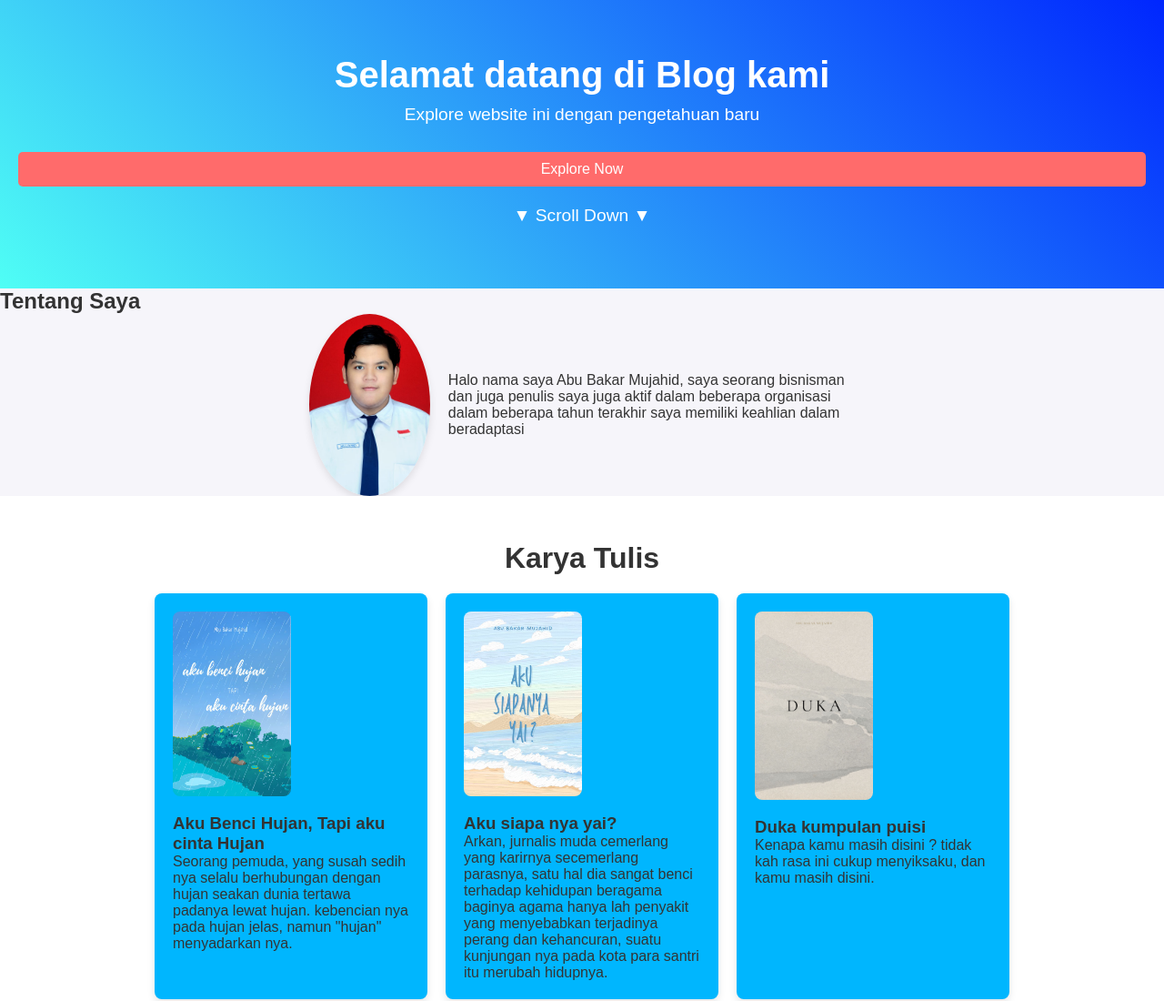
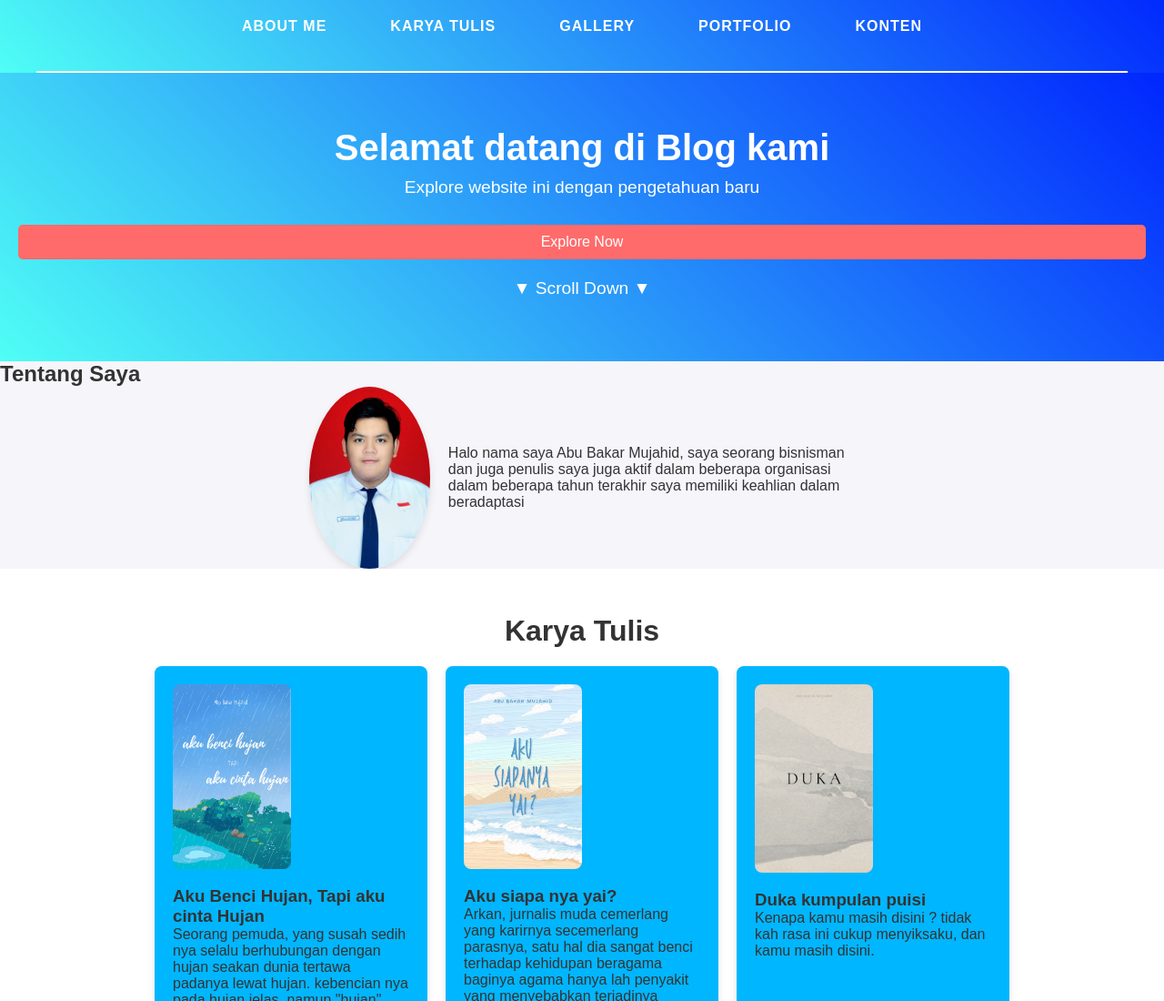
Before and after one commit to mujahid008-pixel/Cv-abu-bakar, a plain HTML site: page index.html in a window 1280 px wide. Shown: the top 1100 px of the page at 91% size. Drawn offline with Linux system fonts and the light colour scheme.

Commit message:
Add files via upload

```diff
--- a/index.html
+++ b/index.html
@@ -7,6 +7,17 @@
     <link rel="stylesheet" href="style.css">
 </head>
 <body>
+    <div class="hero">
+        <div class="nav">
+            <ul>
+                <li><a href="#aboutme">About Me</a> </li>
+                <li><a href="#karya">Karya Tulis</a> </li>
+                <li><a href="#gallery">Gallery</a> </li>
+                <li><a href="#portfolio">Portfolio</a> </li>
+                <li><a href="#testimonials">Konten</a> </li>
+            </ul>
+        </div>
+    </div>
     <header class="header">
         <h1 class="header-title"> Selamat datang di Blog kami </h1>
         <p class="header-description">Explore website ini dengan pengetahuan baru</p>
@@ -15,7 +26,7 @@
     </header>
 
 
-    <section class="Blog Yang Kami suka Tercinta">
+    <section id="aboutme" class="Blog Yang Kami suka Tercinta">
         <h2>Tentang Saya</h2>
         <div class="about-me-content">
             <img src="Foto Profil.jpg" alt="Your Photo" class="about-me-photo">
@@ -24,7 +35,7 @@
     </section>
 
     <!-- Featured Articles Section -->
-    <section class="featured-articles">
+    <section id="karya" class="featured-articles">
         <h2>Karya Tulis</h2>
         <div class="featured-grid">
             <article class="featured-item">
@@ -65,7 +76,7 @@
     </main>
 
     <!-- Gallery Section -->
-    <section class="gallery">
+    <section id="gallery" class="gallery">
         <h2>Gallery</h2>
         <div class="gallery-grid">
             <div class="gallery-item"><img src="Abu Bakar Mujahid_ mission CCI juara 2.png" alt="Gallery Image 1"></div>
--- a/style.css
+++ b/style.css
@@ -22,6 +22,7 @@ body {
     color: #fff;
     overflow: hidden;
     animation: fadeIn 2s ease-in-out;
+
 }
 
 .header-title {
@@ -61,6 +62,86 @@ body {
     animation: bounce 1.5s infinite;
 }
 
+/* Styling for the hero section */
+.hero {
+    position: relative;
+    height: 100px;
+    background: linear-gradient(45deg, #4ffef5, #0026fe);
+    background-size: cover;
+    background-position: center;
+    margin-top: -20px;
+}
+
+/* Navbar container */
+.nav {
+    position: absolute;
+    top: 0;
+    left: 50%;
+    transform: translateX(-50%);
+    width: 100%;
+    max-width: 1200px;
+    padding: 40px 0;
+    background-color: linear-gradient(45deg, #4ffef5, #000b4a); /* Semi-transparent background */
+    border-bottom: 2px solid #fff;
+    z-index: 10;
+}
+
+/* Navbar list styling */
+.nav ul {
+    display: flex;
+    justify-content: center;
+    align-items: center;
+    list-style: none;
+}
+
+/* Navbar list item styling */
+.nav li {
+    margin: 0 20px;
+}
+
+/* Navbar links styling */
+.nav a {
+    font-size: 16px;
+    color: #fff;
+    text-decoration: none;
+    font-weight: 600;
+    padding: 10px 15px;
+    text-transform: uppercase;
+    letter-spacing: 1px;
+    border-radius: 5px;
+    transition: all 0.3s ease;
+}
+
+/* Hover effect on navbar links */
+.nav a:hover {
+    background-color: #fff;
+    color: #000;
+    transform: translateY(-2px); /* Slight lifting effect */
+}
+
+/* Active state for navigation */
+.nav a.active {
+    background-color: #f39c12;
+    color: #fff;
+    transform: translateY(0); /* Active item does not lift */
+}
+
+/* Mobile-responsive navbar */
+@media (max-width: 768px) {
+    .nav ul {
+        flex-direction: column;
+        align-items: center;
+    }
+
+    .nav li {
+        margin: 15px 0;
+    }
+
+    .nav a {
+        font-size: 18px;
+        padding: 15px 30px;
+    }
+}
 /* Blog Section dan Animasi Artikel */
 .blog {
     display: grid;
```
